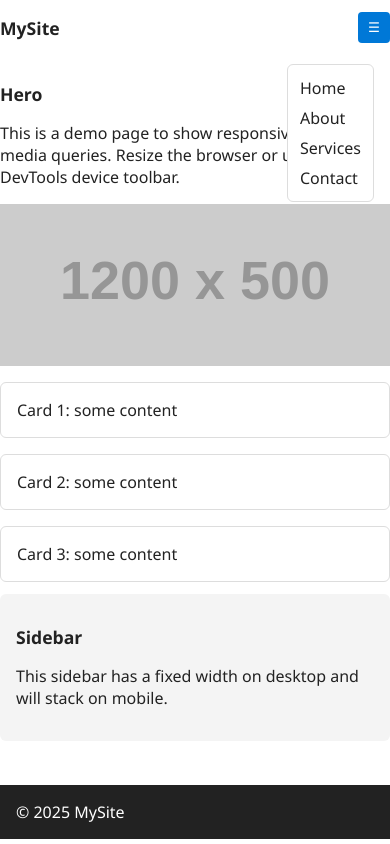
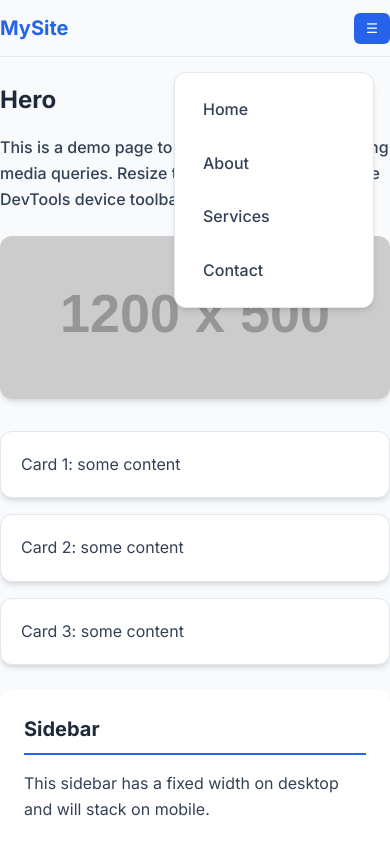
Before and after one commit to Khan47Tehseen/TASK-4, a plain HTML site: page index.html in a window 390 px wide. Both pictures are taken after a click on the button "Toggle navigation". Shown: the top 844 px of the page. Drawn offline with Linux system fonts and the light colour scheme; placeholder pictures from the web are drawn by us.

Commit message:
Enhanced styling: improved typography, colors, animations and mobile experience

```diff
--- a/index.html
+++ b/index.html
@@ -4,6 +4,9 @@
   <meta charset="utf-8">
   <meta name="viewport" content="width=device-width, initial-scale=1">
   <title>Responsive Demo</title>
+  <link rel="preconnect" href="https://fonts.googleapis.com">
+  <link rel="preconnect" href="https://fonts.gstatic.com" crossorigin>
+  <link href="https://fonts.googleapis.com/css2?family=Inter:wght@400;500;600;700&display=swap" rel="stylesheet">
   <link rel="stylesheet" href="styles.css">
 </head>
 <body>
--- a/styles.css
+++ b/styles.css
@@ -1,25 +1,191 @@
-/* Desktop-first styles */
+/* Desktop-first styles with enhanced visuals */
 :root {
   --max-width: 1100px;
   --gap: 24px;
+  --primary-color: #2563eb;
+  --primary-dark: #1d4ed8;
+  --accent-color: #f97316;
+  --bg-color: #f8fafc;
+  --text-color: #334155;
+  --heading-color: #1e293b;
+  --card-shadow: 0 4px 6px -1px rgb(0 0 0 / 0.1), 0 2px 4px -2px rgb(0 0 0 / 0.1);
+  --transition: all 0.3s ease;
 }
-*{box-sizing:border-box}
-html,body{height:100%;margin:0;font-family:Segoe UI, Arial, sans-serif;color:#222}
-.container{max-width:var(--max-width);margin:0 auto;padding:0 16px}
-.header-inner{display:flex;align-items:center;justify-content:space-between;padding:16px 0}
-.logo{margin:0}
-.site-nav ul{list-style:none;margin:0;padding:0;display:flex;gap:16px}
-.site-nav a{text-decoration:none;color:inherit}
-.nav-toggle{display:none;background:#0078d7;color:#fff;border:none;padding:8px 10px;border-radius:4px}
 
-.main-grid{display:grid;grid-template-columns:300px 1fr;gap:var(--gap);padding:24px 0}
-.sidebar{background:#f4f4f4;padding:16px;border-radius:6px}
-.content{padding:0}
-.lead{font-size:1.1rem}
-.hero-img{width:1200px;height:auto;display:block;margin:16px 0}
-.cards{display:flex;gap:16px}
-.card{flex:1;background:#fff;border:1px solid #ddd;padding:16px;border-radius:6px}
-.site-footer{background:#222;color:#fff;padding:16px 0;margin-top:32px}
+* { box-sizing: border-box }
+
+html, body {
+  height: 100%;
+  margin: 0;
+  font-family: 'Inter', -apple-system, BlinkMacSystemFont, 'Segoe UI', Roboto, sans-serif;
+  color: var(--text-color);
+  line-height: 1.6;
+  background: var(--bg-color);
+}
+
+.container {
+  max-width: var(--max-width);
+  margin: 0 auto;
+  padding: 0 24px;
+}
+
+.header-inner {
+  display: flex;
+  align-items: center;
+  justify-content: space-between;
+  padding: 16px 0;
+  border-bottom: 1px solid #e2e8f0;
+}
+
+.logo {
+  margin: 0;
+  font-size: 1.5rem;
+  font-weight: 700;
+  color: var(--primary-color);
+  text-decoration: none;
+  transition: var(--transition);
+}
+
+.logo:hover {
+  color: var(--primary-dark);
+}
+
+.site-nav ul {
+  list-style: none;
+  margin: 0;
+  padding: 0;
+  display: flex;
+  gap: 24px;
+}
+
+.site-nav a {
+  text-decoration: none;
+  color: var(--text-color);
+  font-weight: 500;
+  padding: 8px 0;
+  position: relative;
+  transition: var(--transition);
+}
+
+.site-nav a:hover {
+  color: var(--primary-color);
+}
+
+.site-nav a::after {
+  content: '';
+  position: absolute;
+  bottom: 0;
+  left: 0;
+  width: 0;
+  height: 2px;
+  background: var(--primary-color);
+  transition: var(--transition);
+}
+
+.site-nav a:hover::after {
+  width: 100%;
+}
+
+.nav-toggle {
+  display: none;
+  background: var(--primary-color);
+  color: #fff;
+  border: none;
+  padding: 8px 12px;
+  border-radius: 6px;
+  cursor: pointer;
+  transition: var(--transition);
+}
+
+.nav-toggle:hover {
+  background: var(--primary-dark);
+}
+
+.main-grid {
+  display: grid;
+  grid-template-columns: 300px 1fr;
+  gap: var(--gap);
+  padding: 32px 0;
+}
+
+.sidebar {
+  background: white;
+  padding: 24px;
+  border-radius: 12px;
+  box-shadow: var(--card-shadow);
+  height: fit-content;
+}
+
+.sidebar h2 {
+  color: var(--heading-color);
+  margin-top: 0;
+  font-size: 1.25rem;
+  border-bottom: 2px solid var(--primary-color);
+  padding-bottom: 8px;
+  margin-bottom: 16px;
+}
+
+.content {
+  padding: 0;
+}
+
+.content h2 {
+  color: var(--heading-color);
+  font-size: 2rem;
+  margin: 0 0 16px;
+}
+
+.lead {
+  font-size: 1.2rem;
+  color: var(--text-color);
+  margin-bottom: 32px;
+  font-weight: 500;
+}
+
+.hero-img {
+  width: 1200px;
+  height: auto;
+  display: block;
+  margin: 24px 0;
+  border-radius: 12px;
+  box-shadow: var(--card-shadow);
+  transition: var(--transition);
+}
+
+.hero-img:hover {
+  transform: translateY(-4px);
+  box-shadow: 0 10px 15px -3px rgb(0 0 0 / 0.1);
+}
+
+.cards {
+  display: flex;
+  gap: 24px;
+  margin-top: 40px;
+}
+
+.card {
+  flex: 1;
+  background: white;
+  padding: 24px;
+  border-radius: 12px;
+  box-shadow: var(--card-shadow);
+  transition: var(--transition);
+  border: 1px solid #e2e8f0;
+}
+
+.card:hover {
+  transform: translateY(-4px);
+  box-shadow: 0 10px 15px -3px rgb(0 0 0 / 0.1);
+  border-color: var(--primary-color);
+}
+
+.site-footer {
+  background: var(--heading-color);
+  color: #f8fafc;
+  padding: 24px 0;
+  margin-top: 48px;
+  font-size: 0.875rem;
+}
 
 /* Problematic desktop-only rules that often break mobile:
    - fixed-width columns (300px)
@@ -28,39 +194,132 @@ html,body{height:100%;margin:0;font-family:Segoe UI, Arial, sans-serif;color:#22
    We'll fix them in the responsive media query below. */
 
 /* Responsive adjustments for screens <= 768px */
-@media (max-width: 768px){
-  :root{--gap:12px}
-  .header-inner{padding:12px 0}
-  .nav-toggle{display:inline-block}
-  .site-nav{position:absolute;top:64px;right:16px;background:#fff;border:1px solid #ddd;padding:12px;border-radius:6px;display:none}
-  .site-nav.open{display:block}
-  .site-nav ul{flex-direction:column;gap:8px}
+@media (max-width: 768px) {
+  :root {
+    --gap: 16px;
+  }
+
+  .container {
+    padding: 0 16px;
+  }
+
+  .header-inner {
+    padding: 16px 0;
+  }
+
+  .nav-toggle {
+    display: inline-block;
+  }
+
+  .site-nav {
+    position: absolute;
+    top: 72px;
+    right: 16px;
+    background: white;
+    border: 1px solid #e2e8f0;
+    padding: 16px;
+    border-radius: 12px;
+    display: none;
+    box-shadow: var(--card-shadow);
+    min-width: 200px;
+  }
+
+  .site-nav.open {
+    display: block;
+    animation: slideDown 0.3s ease;
+  }
+
+  @keyframes slideDown {
+    from {
+      opacity: 0;
+      transform: translateY(-10px);
+    }
+    to {
+      opacity: 1;
+      transform: translateY(0);
+    }
+  }
+
+  .site-nav ul {
+    flex-direction: column;
+    gap: 12px;
+  }
+
+  .site-nav a {
+    display: block;
+    padding: 8px 12px;
+    border-radius: 6px;
+  }
+
+  .site-nav a:hover {
+    background: #f1f5f9;
+  }
 
   /* Stack columns vertically */
-  .main-grid{grid-template-columns:1fr;grid-auto-rows:auto;padding:12px 0}
-  .sidebar{order:2}
-  .content{order:1}
+  .main-grid {
+    grid-template-columns: 1fr;
+    grid-auto-rows: auto;
+    padding: 24px 0;
+    gap: 24px;
+  }
+
+  .sidebar {
+    order: 2;
+  }
+
+  .content {
+    order: 1;
+  }
 
   /* Make images scale to container */
-  .hero-img{width:100%;max-width:100%;height:auto}
+  .hero-img {
+    width: 100%;
+    max-width: 100%;
+    height: auto;
+  }
 
-  /* Reduce font sizes slightly for mobile */
-  .lead{font-size:1rem}
-  h1{font-size:1.4rem}
-  h2{font-size:1.1rem}
+  /* Adjust typography for mobile */
+  .content h2 {
+    font-size: 1.75rem;
+  }
 
-  /* Cards stack vertically */
-  .cards{flex-direction:column}
+  .lead {
+    font-size: 1.1rem;
+    margin-bottom: 24px;
+  }
 
-  /* Prevent horizontal overflow from long words or fixed elements */
-  body, .container, .site-nav, .site-footer{overflow-x:hidden}
+  /* Cards stack vertically with nice spacing */
+  .cards {
+    flex-direction: column;
+    gap: 16px;
+    margin-top: 32px;
+  }
 
-  /* Ensure any fixed widths are now fluid */
-  .main-grid{gap:12px}
+  .card {
+    padding: 20px;
+  }
+
+  /* Prevent horizontal overflow */
+  body, .container, .site-nav, .site-footer {
+    overflow-x: hidden;
+  }
 }
 
 /* Extra small tweak for very narrow phones */
-@media (max-width: 420px){
-  .header-inner{flex-direction:row;gap:8px}
-  .logo{font-size:1.1rem}
+@media (max-width: 420px) {
+  .header-inner {
+    padding: 12px 0;
+  }
+
+  .logo {
+    font-size: 1.25rem;
+  }
+
+  .content h2 {
+    font-size: 1.5rem;
+  }
+
+  .lead {
+    font-size: 1rem;
+  }
 }
```
